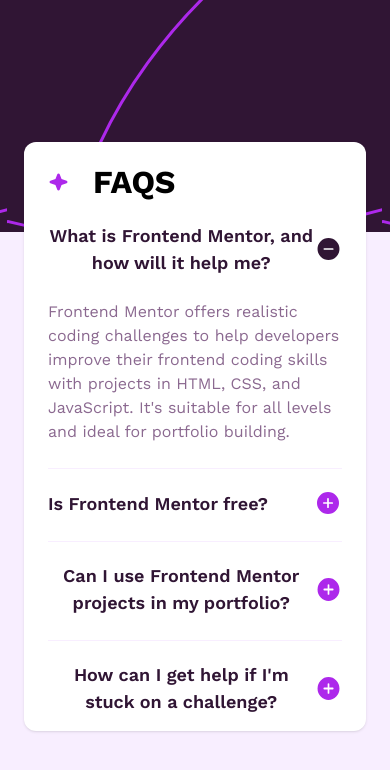
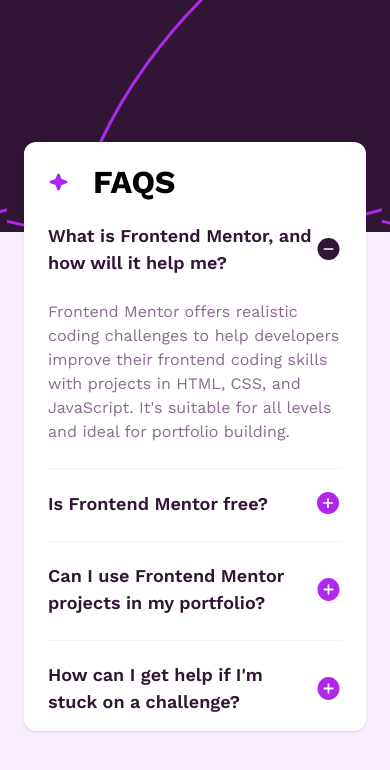
Before and after one commit to DevDiu071/faq-accordion, a React (Vite) app: page / in a window 390 px wide. Shown: the top 770 px of the page. Built offline with nearby package versions, Linux system fonts and the light colour scheme; a web font is replaced by a local one.

Commit message:
another adjustment

```diff
--- a/src/App.tsx
+++ b/src/App.tsx
@@ -17,7 +17,7 @@
 
   return (
     <div className="md:pt-[167px] pt-[142px]  md:bg-[url('/assets/images/background-pattern-desktop.svg')] bg-[url('/assets/images/background-pattern-mobile.svg')] bg-top bg-fixed md:h-[320px] h-[232px] ">
-      <div className="max-w-[600px] py-4 md:pt-[40px] md:pb-7 shadow-sm bg-white md:mx-auto mx-6 rounded-xl px-6 md:px-[40px]">
+      <div className="max-w-[600px] py-4 md:pt-[40px] md:pb-[35px] shadow-sm bg-white md:mx-auto mx-6 rounded-xl px-6 md:px-[40px]">
         <div className="flex items-center gap-x-6 ">
           <img
             src="/assets/images/icon-star.svg"
@@ -38,7 +38,7 @@
                 className="text-[18px] mt-4 font-semibold"
               >
                 <button
-                  className="flex cursor-pointer hover:text-hover-color transition-all text-dark-purple items-center w-full justify-between"
+                  className="flex text-start cursor-pointer hover:text-hover-color transition-all text-dark-purple items-center w-full justify-between"
                   aria-expanded={toggleStates[0]}
                   aria-controls="accordion-panel-1"
                   id="accordion-button-1"
@@ -102,7 +102,7 @@
                 className="text-[18px] font-semibold"
               >
                 <button
-                  className="flex cursor-pointer hover:text-hover-color transition-all text-dark-purple items-center w-full justify-between"
+                  className="flex text-start cursor-pointer hover:text-hover-color transition-all text-dark-purple items-center w-full justify-between"
                   aria-expanded={toggleStates[1]}
                   aria-controls="accordion-panel-1"
                   id="accordion-button-1"
@@ -165,7 +165,7 @@
                 className="text-[18px] font-semibold"
               >
                 <button
-                  className="flex cursor-pointer hover:text-hover-color transition-all text-dark-purple items-center w-full justify-between"
+                  className="flex text-start cursor-pointer hover:text-hover-color transition-all text-dark-purple items-center w-full justify-between"
                   aria-expanded={toggleStates[2]}
                   aria-controls="accordion-panel-3"
                   id="accordion-button-3"
@@ -227,7 +227,7 @@
                 className="text-[18px] font-semibold "
               >
                 <button
-                  className="flex cursor-pointer hover:text-hover-color transition-all text-dark-purple items-center w-full justify-between"
+                  className="flex text-start cursor-pointer hover:text-hover-color transition-all text-dark-purple items-center w-full justify-between"
                   aria-expanded={toggleStates[3]}
                   aria-controls="accordion-panel-4"
                   id="accordion-button-4"
```
